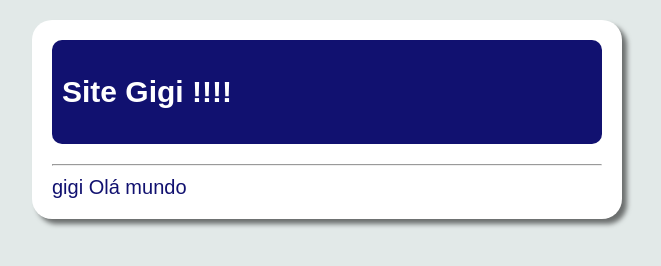
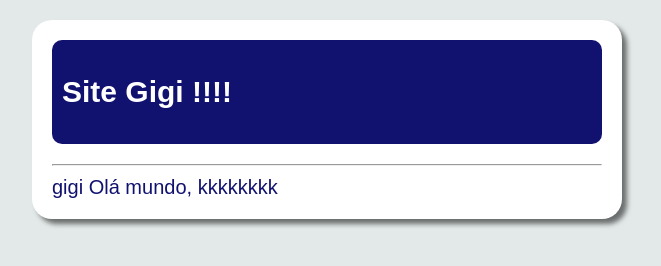
Before and after one commit to Giovana1403/html-css, a plain HTML site: page exercícios/ex001/index.html in a window 1280 px wide. Shown: the whole page, without its empty margins (313-974 px from the left). Drawn offline with Linux system fonts and the light colour scheme.

Commit message:
Commit pelo VS code

```diff
--- a/exercícios/ex001/index.html
+++ b/exercícios/ex001/index.html
@@ -13,7 +13,7 @@
             <h2>Site Gigi !!!!</h2>
         </aside>
         <hr>gigi
-           Olá mundo
+           Olá mundo, kkkkkkkk
         </select>
     </main>
 </body>
```
